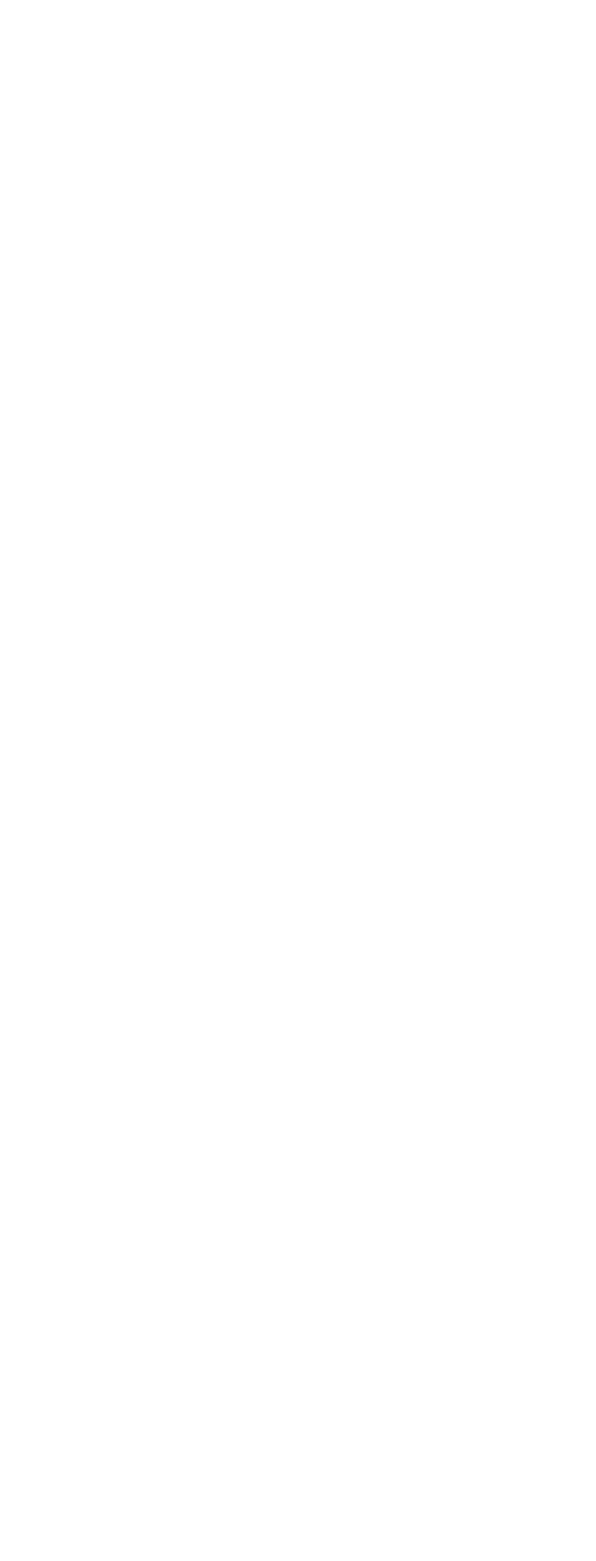
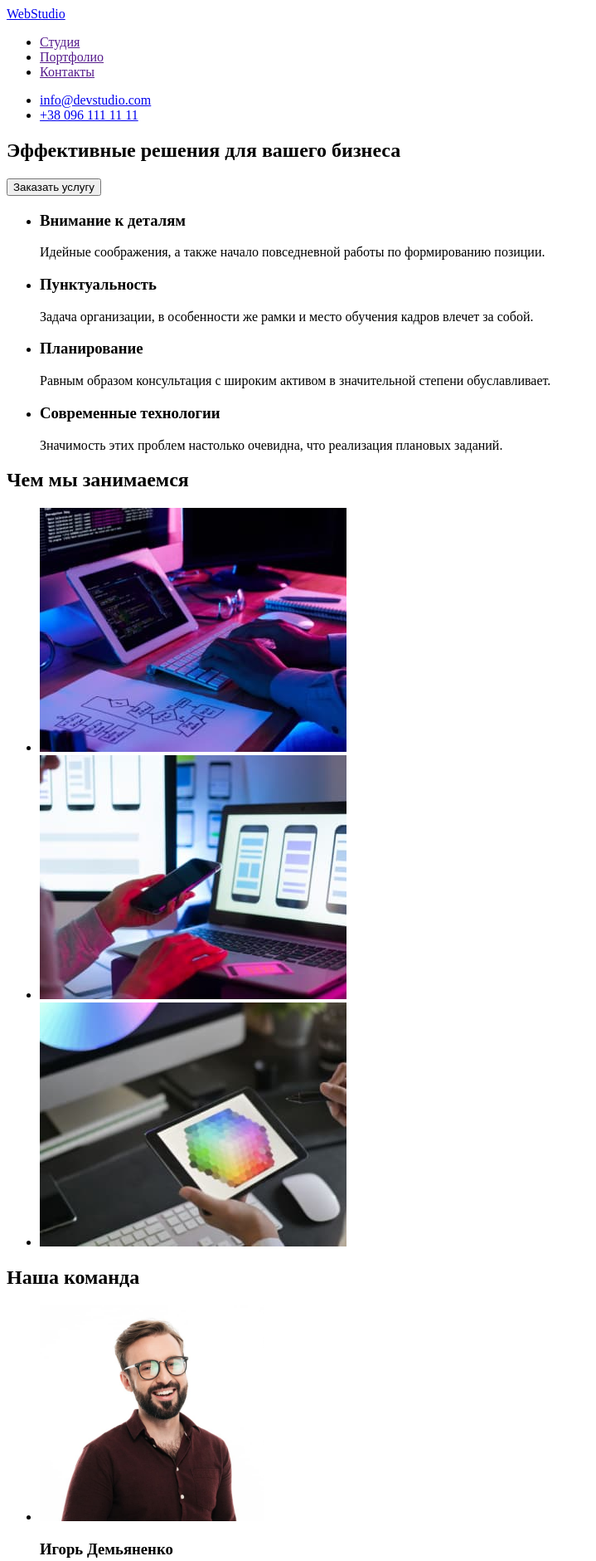
Before and after one commit to vixxxyg/goit-markup-hw-01, a plain HTML site: page index.html in a window 1280 px wide. Shown: the top 1881 px of the page at 83% size, without its empty margins (0-719 px from the left). Before the commit the page ends 800 px from the top, so only its background shows below. Drawn offline with Linux system fonts and the light colour scheme.

Commit message:
добавляет разметку макета

```diff
--- a/index.html
+++ b/index.html
@@ -4,9 +4,101 @@
     <meta charset="UTF-8">
     <meta http-equiv="X-UA-Compatible" content="IE=edge">
     <meta name="viewport" content="width=device-width, initial-scale=1.0">
-    <title>WebStudio</title>
+    <title>Студия</title>
 </head>
 <body>
+    <!-- Шапка сайта -->
+    <header>
+        <nav>
+            <a href="./index.html" lang="en">WebStudio</a>
+            <ul>
+                <li><a href="">Студия</a></li>
+                <li><a href="">Портфолио</a></li>
+                <li><a href="">Контакты</a></li>
+            </ul>
+        </nav>
+            <ul>
+                <li><a href="mailto:info@devstudio.com">info@devstudio.com</a></li>
+                <li><a href="tel:+380961111111">+38 096 111 11 11</a></li>
+            </ul>
+    </header>
+    <main>
+        <!-- Герой -->
+        <section>
+            <h1>Эффективные решения для вашего бизнеса</h1>
+            <button type="button">Заказать услугу</button>
+        </section>
+
+        <!-- Особенности -->
+        <section>
+            <ul>
+                <li>
+                    <h3>Внимание к деталям</h3>
+                    <p>Идейные соображения, а также начало повседневной работы по формированию позиции.</p>
+                </li>
+                <li>
+                    <h3>Пунктуальность</h3>
+                    <p>Задача организации, в особенности же рамки и место обучения кадров влечет за собой.</p>
+                </li>
+                <li>
+                    <h3>Планирование</h3>
+                    <p>Равным образом консультация с широким активом в значительной степени обуславливает.</p>
+                </li>
+                <li>
+                    <h3>Современные технологии</h3>
+                    <p>Значимость этих проблем настолько очевидна, что реализация плановых заданий.</p>
+                </li>
+            </ul>
+        </section>
+
+        <!-- Чем мы занимаемся -->
+        <section>
+            <h2>Чем мы занимаемся</h2>
+            <ul>
+                <li><img src="./images/box1.jpg" alt="Человек печатает на клавиатуре" width="370"></li>
+                <li><img src="./images/box2.jpg" alt="Человек держит в руках смартфон" width="370"></li>
+                <li><img src="./images/box3.jpg" alt="Человек работает за планшетом" width="370"></li>
+            </ul>
+        </section>
+
+        <!-- Наша команда -->
+        <section>
+            <h2>Наша команда</h2>
+            <ul>
+                <li>
+                    <img src="./images/igor.jpg" alt="Улыбающийся мужчина в очках" width="270">
+                    <h3>Игорь Демьяненко</h3>
+                    <p lang="en">Product Designer</p>
+                </li>
+                <li>
+                    <img src="./images/olga.jpg" alt="Улыбающаяся женщина" width="270">
+                    <h3>Ольга Репина</h3>
+                    <p lang="en">Frontend Developer</p>
+                </li><li>
+                    <img src="./images/nikolay.jpg" alt="Улыбающийся мужчина в белой рубашке" width="270">
+                    <h3>Николай Тарасов</h3>
+                    <p lang="en">Marketing</p>
+                </li>
+                <li>
+                    <img src="./images/mihail.jpg" alt="Улыбающийся мужчина с бородой" width="270">
+                    <h3>Михаил Ермаков</h3>
+                    <p lang="en">UI Designer</p>
+                </li>
+            </ul>
+        </section>
+    </main>
+
+    <!-- Футер -->
+    <footer>
+        <a href="./index.html" lang="en">WebStudio</a>
+        <address>
+            <p>г. Киев, пр-т Леси Украинки, 26</p>
+            <ul>
+                <li><a href="mailto:info@example.com">info@example.com</a></li>
+                <li><a href="tel:+380991111111">+38 099 111 11 11</a></li>
+            </ul>
+        </address>
+    </footer>
 
 </body>
 </html>
```
